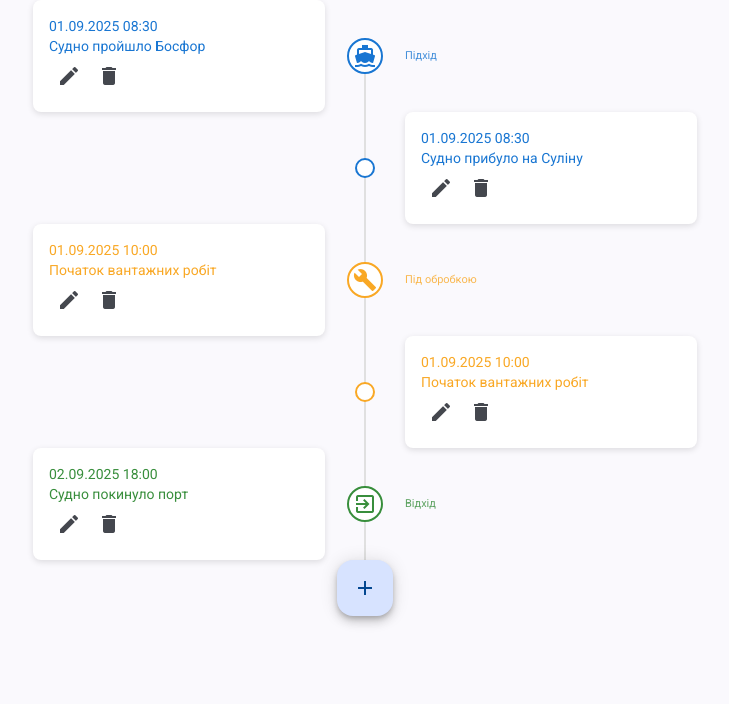
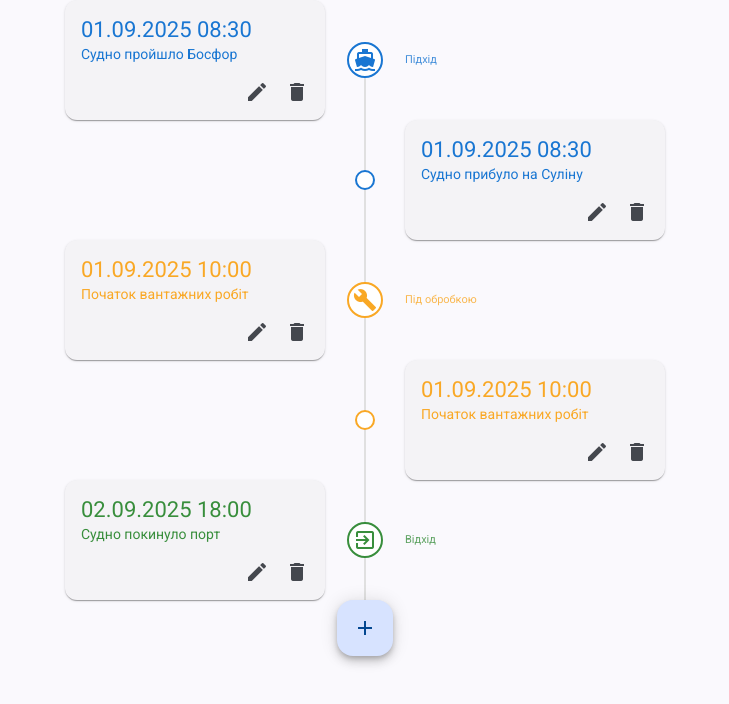
Before and after one commit to vdoichev/my-timeline, an Angular app: page / in a window 1280 px wide. Shown: the top 704 px of the page, without its empty margins (275-1004 px from the left). Built offline with nearby package versions, Linux system fonts and the light colour scheme.

Commit message:
Card to material card

```diff
--- a/src/app/vessel-timeline.component/vessel-timeline.component.css
+++ b/src/app/vessel-timeline.component/vessel-timeline.component.css
@@ -93,17 +93,10 @@
 }
 
 .timeline-card {
-  height: 100%;
   min-width: 260px;
   max-width: 420px;
   width: fit-content;
-  display: flex;
-  flex-direction: column;
-  justify-content: space-between;
-  padding: 16px;
-  background: #fff;
-  border-radius: 8px;
-  box-shadow: 0 2px 6px rgba(0,0,0,.12);
+  height: 100%;
 }
 
 .timeline-add {
--- a/src/app/vessel-timeline.component/vessel-timeline.component.html
+++ b/src/app/vessel-timeline.component/vessel-timeline.component.html
@@ -75,20 +75,25 @@
 
 <!-- CARD TEMPLATE -->
 <ng-template #card let-event>
-  <div class="header">
-    <div class="datetime">
+  <mat-card class="timeline-card">
+    <mat-card-header>
+      <mat-card-title>
         {{ event.actualDateTime | date:'dd.MM.yyyy HH:mm' }}
-    </div>
-  </div>
+      </mat-card-title>
+    </mat-card-header>
 
-  <div class="description">{{ event.description }}</div>
+    <mat-card-content>
+      {{ event.description }}
+    </mat-card-content>
 
-  <div class="actions">
+    <mat-card-actions align="end">
       <button mat-icon-button (click)="edit.emit(event)">
         <mat-icon>edit</mat-icon>
       </button>
+
       <button mat-icon-button color="warn" (click)="remove.emit(event)">
         <mat-icon>delete</mat-icon>
       </button>
-  </div>
+    </mat-card-actions>
+  </mat-card>
 </ng-template>
```
Also changed, not shown: src/app/vessel-timeline.component/vessel-timeline.component.ts (+7 -1 lines). Lines whose indentation alone changed are shown as unchanged.
